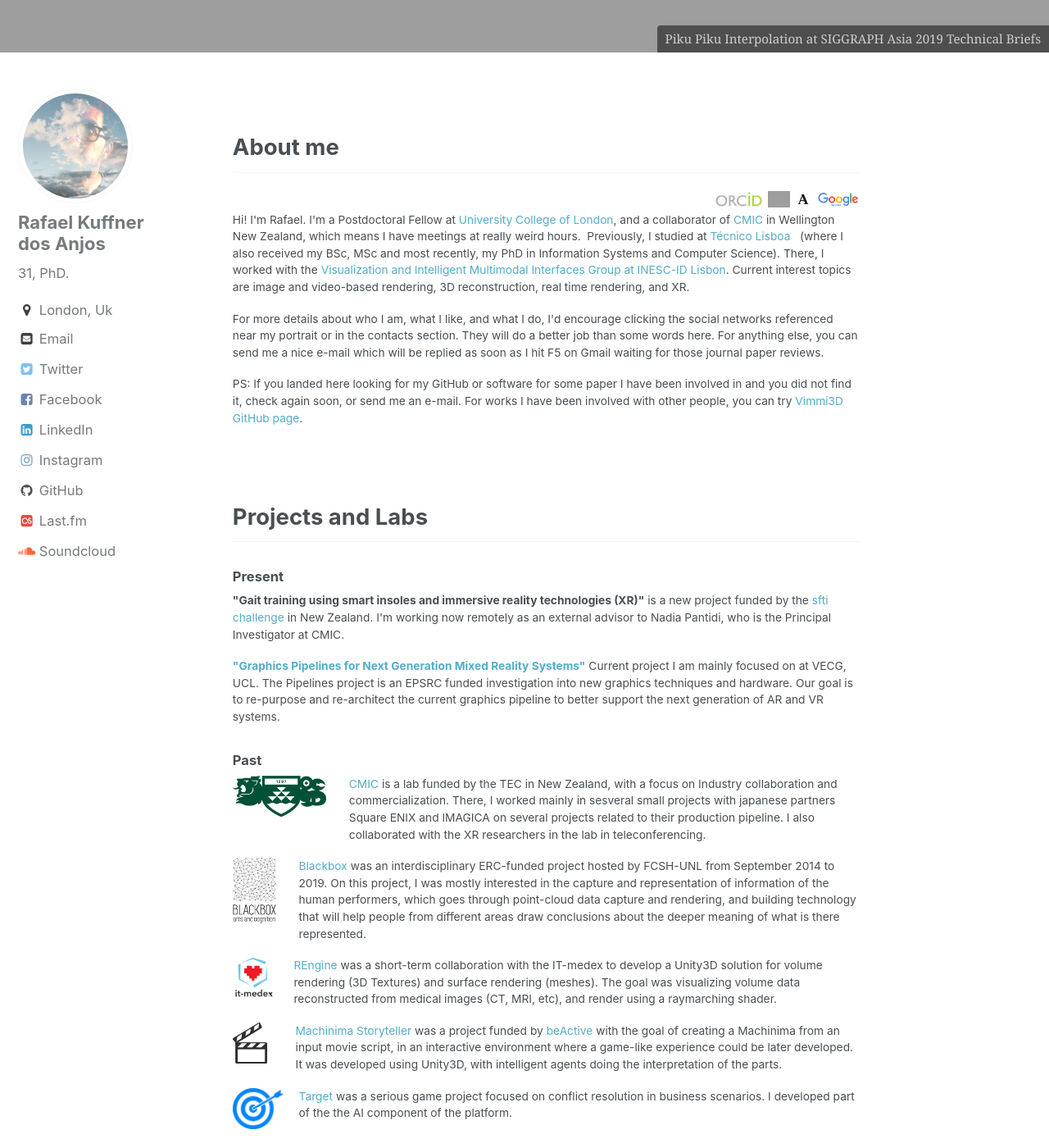
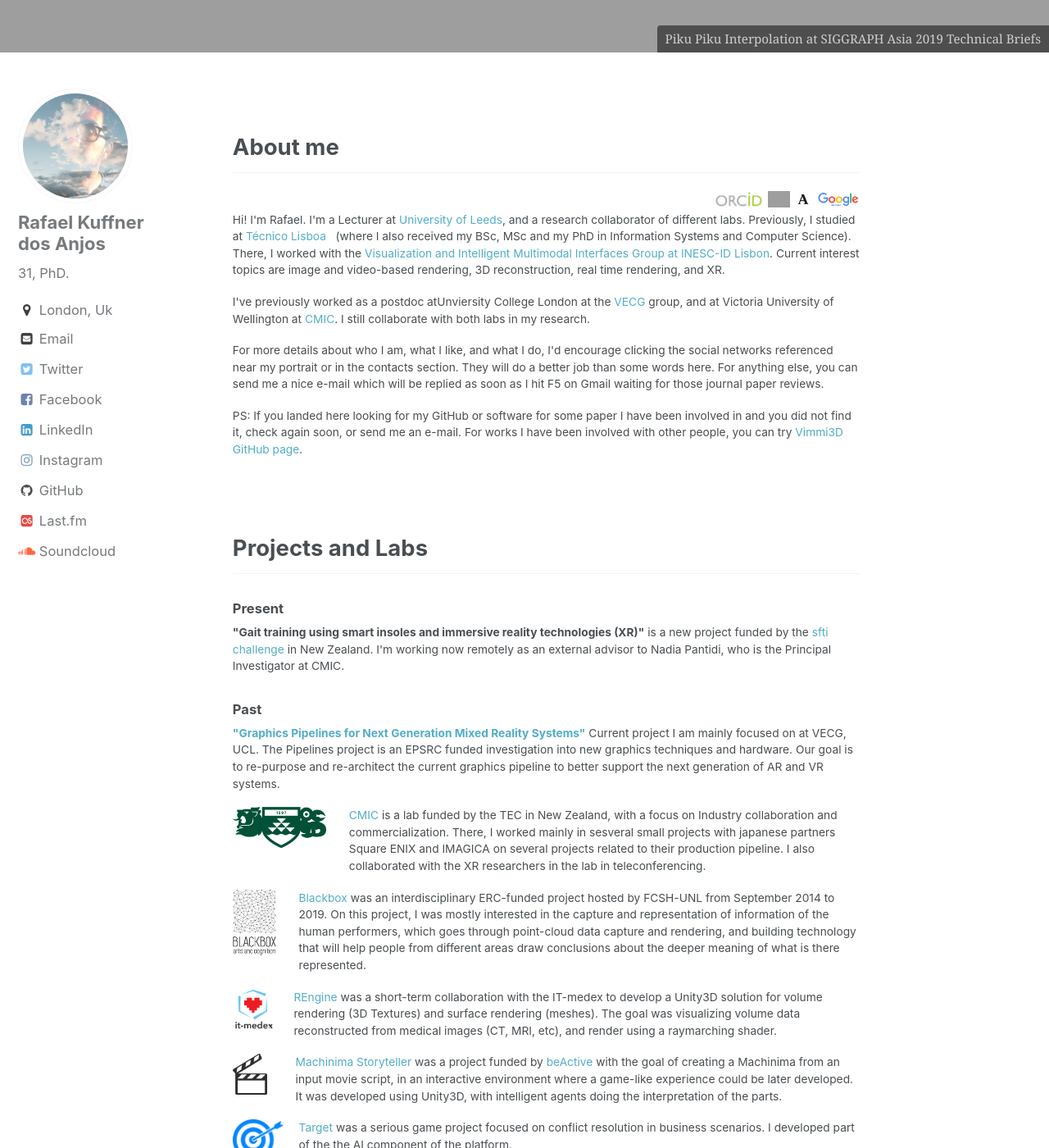
Before and after one commit to rafaelkuffner/rafaelkuffner.github.io, a Jekyll site: the page built from index.html, in a window 1280 px wide and 1400 px high, scrolled down 996 px. Shown: the whole window at 82% size. Built offline with Jekyll 4.4.1, drawn with Linux system fonts in a browser that asks for light colours; the list of posts is cut into pages by our own code; grey boxes are pictures that could not be loaded.

Commit message:
Testing updated version

```diff
--- a/index.html
+++ b/index.html
@@ -19,12 +19,12 @@
 <a href="https://scholar.google.pt/citations?user=2qxiV5IAAAAJ&hl=pt-PT"" target="_blank"><img src="/assets/images/scholar.png" style="height:20px;" /></a>
 </div>
 
-<p>Hi! I'm Rafael. I'm a Postdoctoral Fellow at <a href="http://vecg.cs.ucl.ac.uk/" target="blank">University College of London</a>, and a collaborator of <a href="https://www.wgtn.ac.nz/cmic" target="_blank">CMIC</a>
-in Wellington New Zealand, which means I have meetings at really weird hours.&nbsp;
+<p>Hi! I'm Rafael. I'm a Lecturer at <a href="https://vcg.leeds.ac.uk/" target="blank">University of Leeds</a>, and a research collaborator of different labs.
 Previously, I studied at <a href="https://tecnico.ulisboa.pt" target="blank">T&eacute;cnico Lisboa </a>&nbsp;
-(where I also received my BSc, MSc and most recently, my PhD in Information Systems and Computer Science). There, I worked with the
+(where I also received my BSc, MSc and my PhD in Information Systems and Computer Science). There, I worked with the
 <a href="http://vimmi.inesc-id.pt/" target="_blank">Visualization and Intelligent Multimodal Interfaces Group at INESC-ID Lisbon</a>.
 Current interest topics are image and video-based rendering, 3D reconstruction, real time rendering, and XR.</p>
+<p>I've previously worked as a postdoc atUnviersity College London at the <a href="http://vecg.cs.ucl.ac.uk/" target="blank"> VECG</a> group, and at Victoria University of Wellington at <a href="https://www.wgtn.ac.nz/cmic" target="blank">CMIC</a>. I still collaborate with both labs in my research.
 <p>For more details about who I am, what I like, and what I do, I'd encourage clicking the social networks referenced near my portrait or in the contacts section.
 They will do a better job than some words here. For anything else, you can send me a nice e-mail which will be replied as soon as I hit F5 on
 Gmail waiting for those journal paper reviews.</p>
@@ -36,12 +36,14 @@
 <h4> Present </h4>
 <p><b>"Gait training using smart insoles and immersive reality technologies (XR)"</b> is a new project funded by the <a href="https://www.sftichallenge.govt.nz/our-research/projects/seed-projects/" target="_blank">sfti challenge</a> in New Zealand.
 I'm working now remotely as an external advisor to Nadia Pantidi, who is the Principal Investigator at CMIC.</p>
-<p><b><a href="https://vr.cs.ucl.ac.uk/research/pipelines/" target="_blank">"Graphics Pipelines for Next Generation Mixed Reality Systems"</a></b> Current project I am mainly focused on at VECG, UCL.
-The Pipelines project is an EPSRC funded investigation into new graphics techniques and hardware. Our goal is to re-purpose and re-architect the current graphics pipeline to better support the next generation of AR and VR systems. </p>
+
 
 <h4> Past </h4>
 
 <div class="content">
+  <p><b><a href="https://vr.cs.ucl.ac.uk/research/pipelines/" target="_blank">"Graphics Pipelines for Next Generation Mixed Reality Systems"</a></b> Current project I am mainly focused on at VECG, UCL.
+    The Pipelines project is an EPSRC funded investigation into new graphics techniques and hardware. Our goal is to re-purpose and re-architect the current graphics pipeline to better support the next generation of AR and VR systems. </p>
+
 <p><a style="float:left;margin:0 20px 20px 0;text-decoration:none;" href="https://www.wgtn.ac.nz/cmic" target="_blank"><img src="assets/images/vuw.png" style="height:50px;">&nbsp;&nbsp;</a>
 <a href="https://www.wgtn.ac.nz/cmic" target="_blank">CMIC</a> is a lab funded by the TEC in New Zealand, with a focus on Industry collaboration and commercialization. There, I worked mainly in sesveral small projects
 with japanese partners Square ENIX and IMAGICA on several projects related to their production pipeline. I also collaborated with the XR researchers in the lab in teleconferencing.</p>
```
